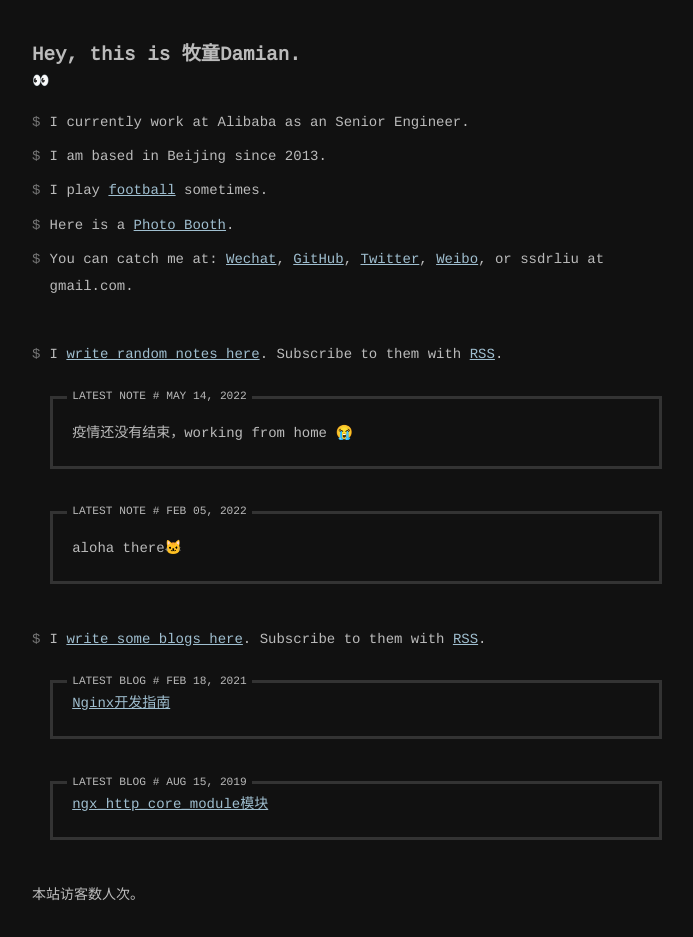
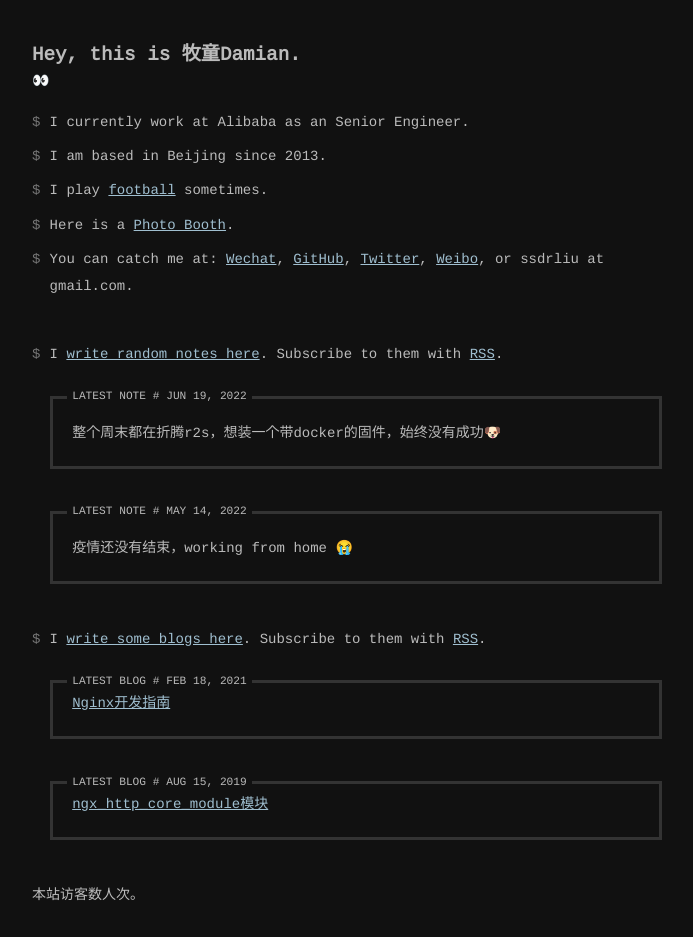
Before and after one commit to ssdr/site, a Jekyll site: the page built from index.html, in a window 1280 px wide. Shown: the whole page, without its empty margins (293-986 px from the left). Built offline with Jekyll 4.4.1, drawn with Linux system fonts in a browser that asks for light colours; comment, search, counter and statistics services are not loaded.

Commit message:
📝 Update an entry via micropub

```diff
--- a/_data/notes.yml
+++ b/_data/notes.yml
@@ -1,3 +1,7 @@
+- date: 2022/06/19 15:42
+  content: |
+    整个周末都在折腾r2s，想装一个带docker的固件，始终没有成功🐶
+
 - date: 2022/05/14 02:19
   content: |
     疫情还没有结束，working from home 😭
```
